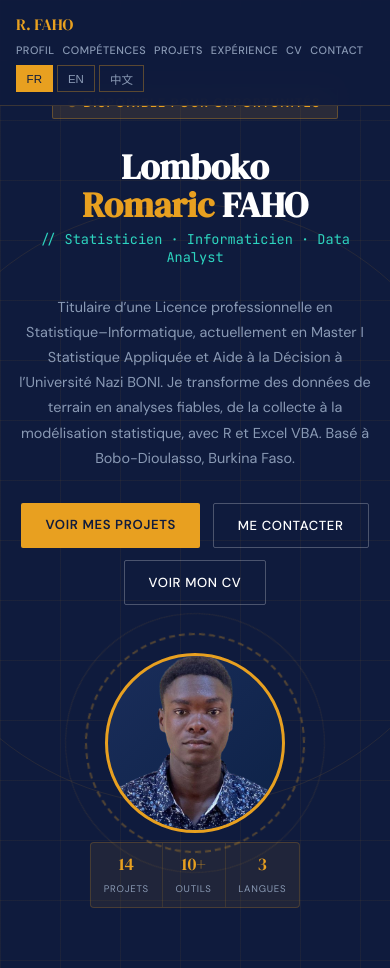
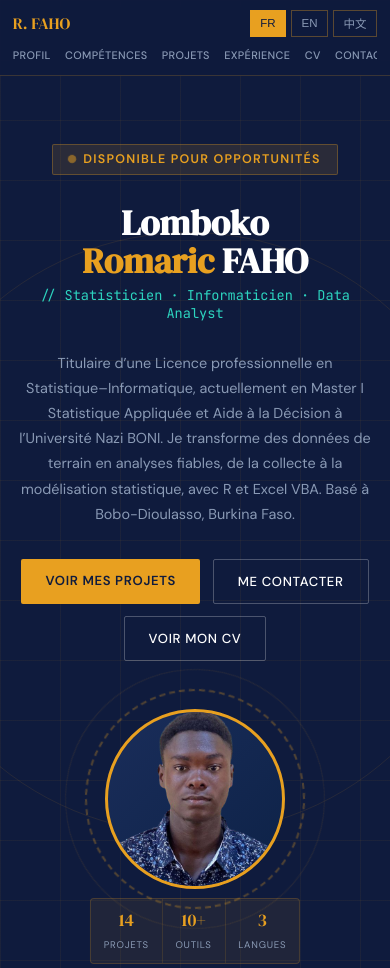
Before and after one commit to ROMARIC55/portfolio, a plain HTML site: page index.html in a window 390 px wide. Shown: the top 968 px of the page. Drawn offline with Linux system fonts and the light colour scheme.

Commit message:
Add files via upload

```diff
--- a/index.html
+++ b/index.html
@@ -216,9 +216,32 @@
      RESPONSIVE — Mobile large (≤768px)
   ═══════════════════════════════════════════════ */
   @media(max-width:768px){
-    nav{padding:.9rem 1.2rem;}
-    .nav-links{gap:.8rem;}
-    .nav-links a{font-size:.75rem;letter-spacing:.04em;}
+    /* Navigation mobile : garder le menu compact et dégager le haut du hero */
+    nav{
+      padding:.65rem 1rem;
+      display:flex;
+      flex-wrap:wrap;
+      align-items:center;
+      justify-content:space-between;
+      gap:.45rem .8rem;
+    }
+    .nav-logo{font-size:1.05rem;}
+    .lang-sw{margin-left:auto;}
+    .nav-links{
+      order:3;
+      width:100%;
+      display:flex;
+      gap:1.1rem;
+      overflow-x:auto;
+      overflow-y:hidden;
+      white-space:nowrap;
+      padding:.35rem 0 .2rem;
+      -webkit-overflow-scrolling:touch;
+      scrollbar-width:none;
+    }
+    .nav-links::-webkit-scrollbar{display:none;}
+    .nav-links a{font-size:.72rem;letter-spacing:.03em;flex:0 0 auto;}
+    #hero{padding-top:9rem;}
 
     section{padding:3.5rem 1.2rem;}
 
@@ -278,14 +301,14 @@
      RESPONSIVE — Mobile petit (≤480px)
   ═══════════════════════════════════════════════ */
   @media(max-width:480px){
-    nav{padding:.8rem 1rem;}
-    .nav-links{gap:.5rem;}
+    nav{padding:.6rem .8rem;gap:.35rem .6rem;}
+    .nav-links{gap:.9rem;}
     .nav-links a{font-size:.68rem;}
     .nav-logo{font-size:1rem;}
 
     section{padding:2.8rem 1rem;}
 
-    #hero{padding:5.5rem 1rem 5rem;}
+    #hero{padding:9rem 1rem 5rem;}
     .hero-name{font-size:2.2rem;}
     .hero-title{font-size:.85rem;}
     .hero-desc{font-size:.9rem;}
@@ -333,9 +356,9 @@
   ═══════════════════════════════════════════════ */
   @media(max-width:360px){
     .nav-links a{font-size:.62rem;letter-spacing:0;}
-    .nav-links{gap:.3rem;}
+    .nav-links{gap:.75rem;}
     section{padding:2.5rem .8rem;}
-    #hero{padding:5rem .8rem 5rem;}
+    #hero{padding:8.7rem .8rem 5rem;}
     .hero-name{font-size:1.9rem;}
     .project-techs{gap:.3rem;}
     .project-tech{font-size:.62rem;padding:.2rem .4rem;}
```
